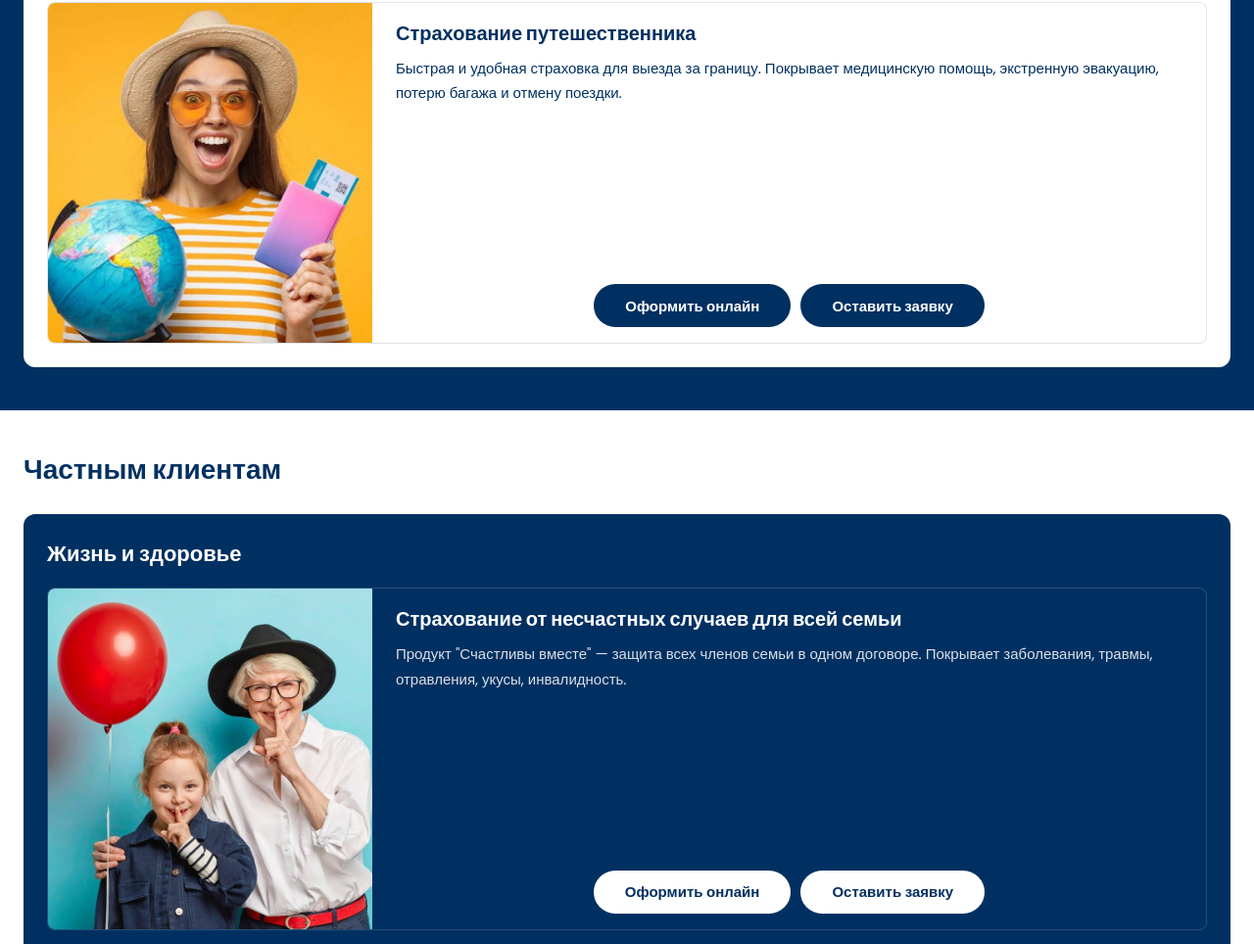
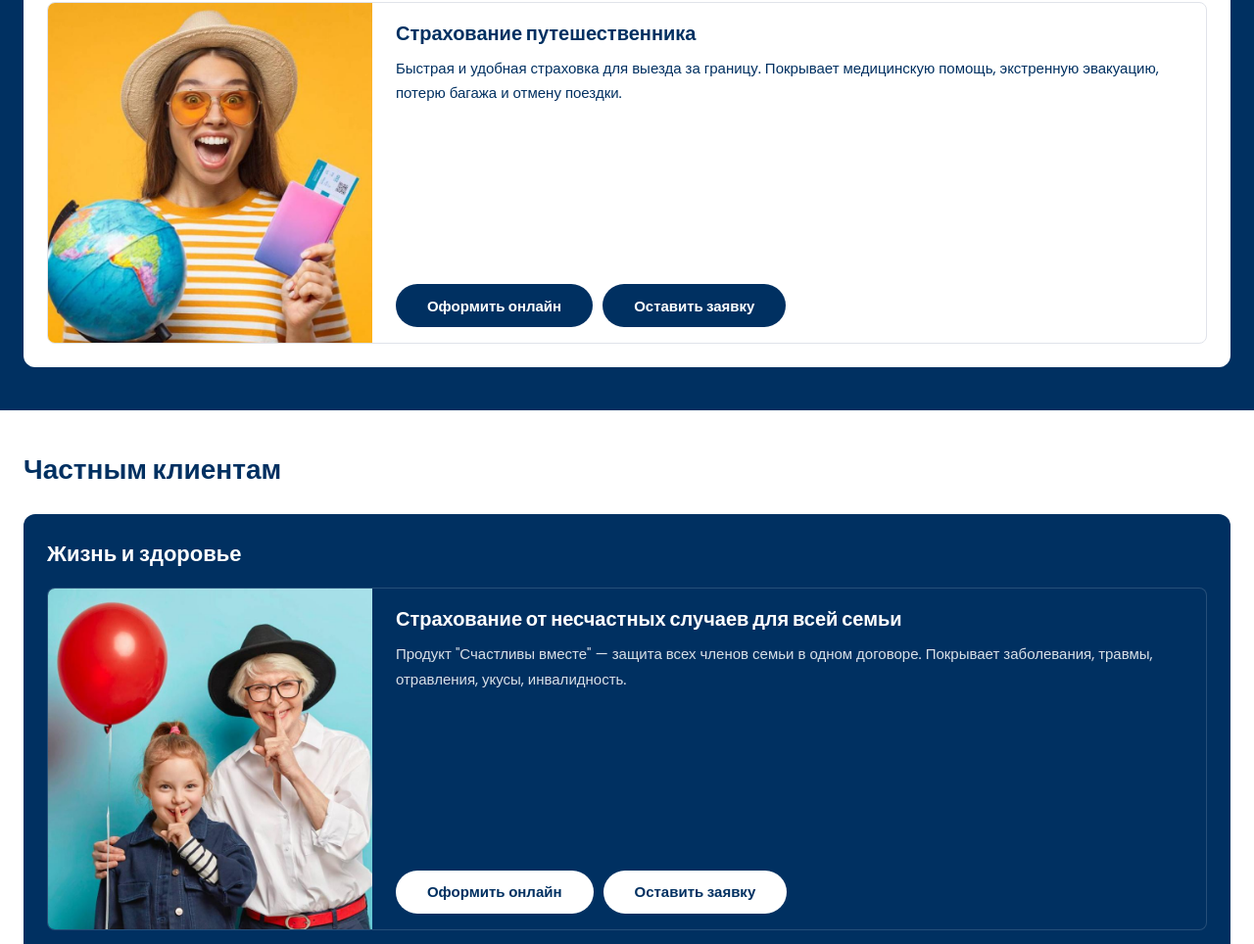
Before and after one commit to allexl1/pages, a website: page public/strahprog.html in a window 1280 px wide. Shown: the part 1535-2499 px from the top of the page at 98% size. Drawn offline with Linux system fonts and the light colour scheme.

Commit message:
Update strahprog.html

```diff
--- a/public/strahprog.html
+++ b/public/strahprog.html
@@ -93,17 +93,17 @@
     .row-card.dark .body p { color: rgba(255,255,255,0.85); font-size: 15px; font-weight: 400; }
 
     /* PILLS / BUTTONS */
-    .pills { display: flex; gap: 10px; margin-top: 24px; justify-content: center;}
+    .pills { display: flex; gap: 10px; margin-top: 24px; }
     .pill {
       height: 44px; padding: 0 32px; border-radius: 9999px;
       font-size: 15px; font-weight: 700; border: none; cursor: pointer;
       display: flex; align-items: center; font-family: 'Poppins', sans-serif;
     }
-    .pill-dark { background: #003061; color: #fff;   justify-content: center;}
-    .pill-dark:hover { opacity: 0.9;   justify-content: center;}
-    .pill-light-gray { background: #003061; color: #fff;   justify-content: center;}
-    .pill-light-gray:hover { opacity: 0.9;   justify-content: center;}
-    .pill-white { background: #fff; color: #003061; font-weight: 600;   justify-content: center;}
+    .pill-dark { background: #003061; color: #fff; }
+    .pill-dark:hover { opacity: 0.9;  }
+    .pill-light-gray { background: #003061; color: #fff; }
+    .pill-light-gray:hover { opacity: 0.9;  }
+    .pill-white { background: #fff; color: #003061; font-weight: 600;   }
     .pill-white:hover { background: #f0f0f0; }
 
     /* FOOTER */
```
